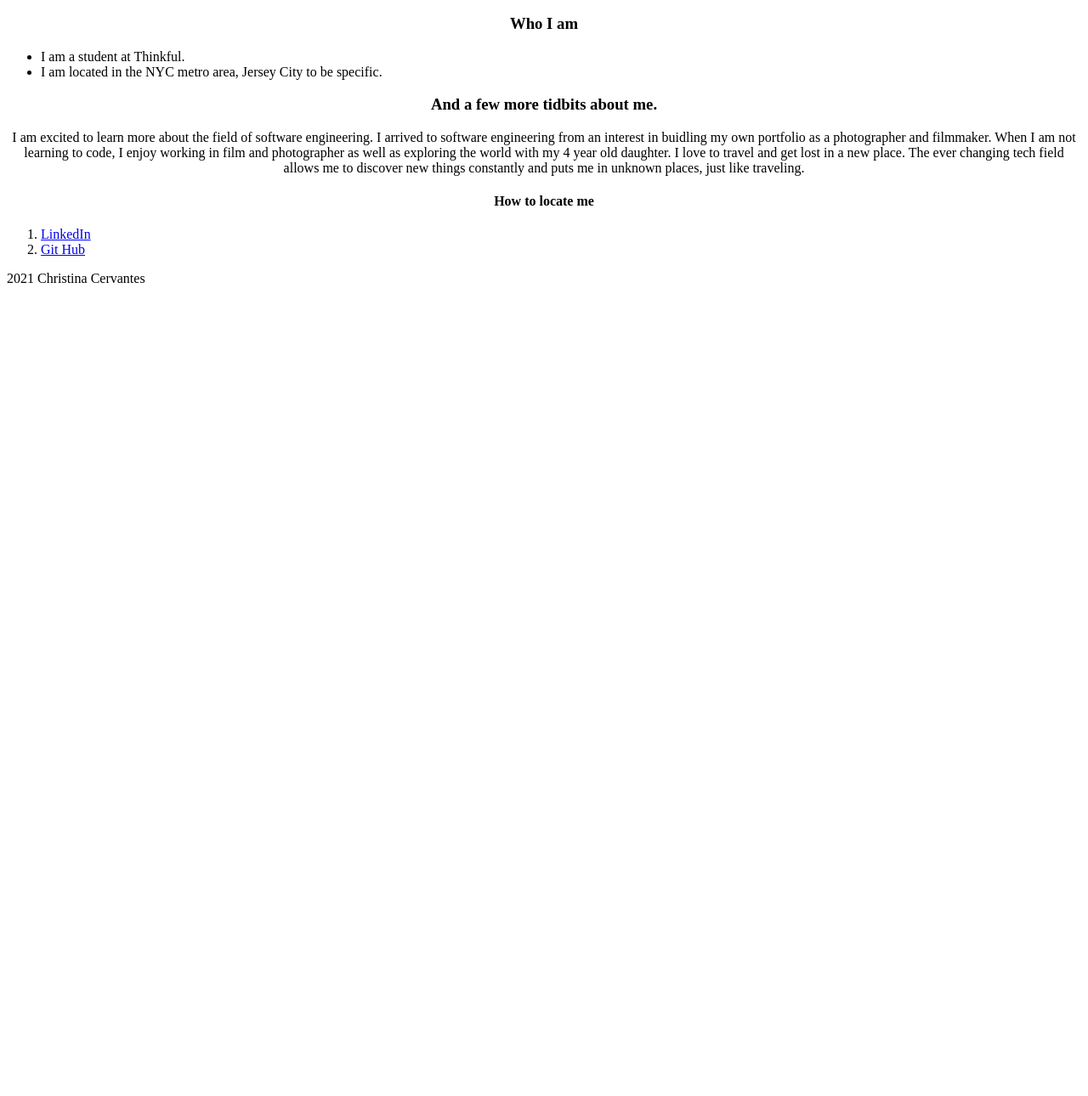
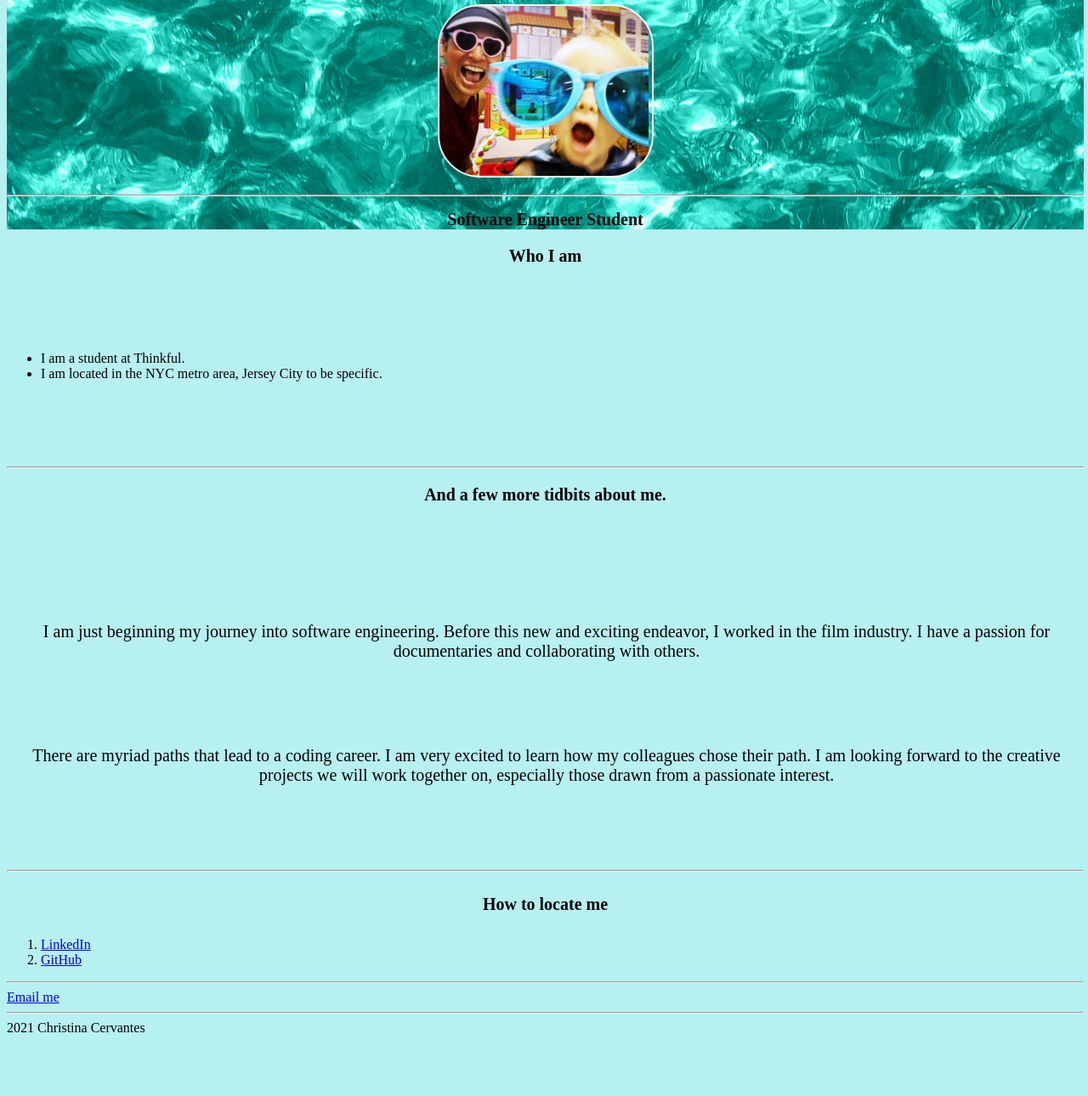
Before and after one commit to eyesforward/ChristinaCervantes, a plain HTML site: page index.html in a window 1280 px wide. Shown: the part 138-1428 px from the top of the page at 85% size. Before the commit the page ends 800 px from the top, so only its background shows below. Drawn offline with Linux system fonts and the light colour scheme.

Commit message:
Added more comments, links that open new pages and images now appear

```diff
--- a/index.html
+++ b/index.html
@@ -9,51 +9,68 @@
 
   </head>
 <!--add a background image full page -->
-<background>
-   <img src = "(img/water.jpg)"/>
-  </background>
+<body>
 
 <!--h1 and h2 to be main headings-->
+
+ <header>
+
   <main>
-  <body>
-    <div>
+    <section>
     <h1 class = "text-centered" > Christina Cervantes </h1>
-    </div>
+    </section>
+    </hr>
 
+    <section>
+      <h2 class ="imagecontainer">
+      </h2>
+      </section>
+  <hr>
     <h2 class= "text-centered" > Software Engineer Student </h2>
+   </header>
+<!--begin the intro as a list -->
 
-<!--begin the intro as a list -->
-    <div>
+    <section>
+
     <h3 class= "text-centered" >  Who I am </h3>
     <p class= "text-centered" >  <ul>
        <li> I am a student at Thinkful. </li>
-      <li> I am located in the NYC metro area, Jersey City to be specific.</li>
-      </ul>
+       <li> I am located in the NYC metro area, Jersey City to be specific.</li>
+        </ul>
     </p>
-    </div>
+    </section>
     </main>
 <!--More detailed info about me-->
+   <hr>
+   <section>
+    <h3 class= "text-centered" >  And a few more tidbits about me. </h3>
+    <br>
+    <p class= "text-centered" >   I am just beginning my journey into software engineering. Before this new and exciting endeavor, I worked in the film industry.  I have a passion for documentaries and collaborating with others. </p>
 
-   <article>
+    <p class = "text-centered">There are myriad paths that lead to a coding career. I am very excited to learn how my colleagues chose their path. I am looking forward to the creative projects we will work together on, especially those drawn from a passionate interest. </p>
+    </section>
 
-    <h3 class= "text-centered" >  And a few more tidbits about me. </h3>
-    <div>
-    <p class= "text-centered" >  I am excited to learn more about the field of software engineering. I arrived to software engineering from an interest in buidling my own portfolio as a photographer and filmmaker. When I am not learning to code, I enjoy working in film and photographer as well as exploring the world with my 4 year old daughter. I love to travel and get lost in a new place. The ever changing tech field allows me to discover new things constantly and puts me in unknown places, just like traveling.</p>
-    </div>
-    </article>
+  <hr>
+<!--create links to find. Clickable links with href and name in text-->
+  <nav>
+    <h4 class= "text-centered" >  How to locate me </h4>
+    <ol>
+      <li>  <a class= "linkedin" href=
+      "https://www.linkedin.com/in/chriscervantes" target= "_blank">LinkedIn</a>
+         </li>
+      <li>  <a class = "github" href = "https://github.com/eyesforward"target= "_blank" >GitHub</a>
+         </li>
+    </ol>
+<hr>
+    <section>
+      <a href= "mailto:eyesforwardfilms@gmail.com>Email"> Email me </a>
 
-<!--create links to find me-->
-    <h4 class= "text-centered" >  How to locate me </h4>
-    <ol> <li>
-      <a href=
-      "https://www.linkedin.com/in/chriscervantes">LinkedIn</a>
-      </li>
-      <li>
-        <a href = "https://github.com/eyesforward">Git Hub</a>
-      </li>
-    </ol>
+    </nav>
+
+<hr>
 <!-- not sure if I need a copyright but will at least at the date made-->
-    <footer>  2021 Christina Cervantes </footer>
+    <footer>  2021 Christina Cervantes
+     </footer>
 
 
 
--- a/style.css
+++ b/style.css
@@ -1,23 +1,96 @@
 /*add an image to fill background
 */
+body{
+  background-color: rgb(183, 240, 241);border-width: 2px;
+  margin-top: 100px;
+  margin-bottom: 100px;
+  margin-right: 5px;
+  margin-left: 8px;
+}
+
+
+/*Add image of me with round border*/
+.imagecontainer{
+  display: block;
+  margin-left: auto;
+  margin-right: auto;
+  width: 50%;
+  background-image:url(img/selfie.jpg);
+  float: center;
+  background-size: contain;
+  width: 250px;
+  height: 200px;
+  border: 2px solid whitesmoke;
+  border-radius:50%;
+  border-radius:50px;
+  padding:10x;
+  background-repeat:no-repeat;
+
+}
 .text-centered {
   text-align: center;
+  font-size: 20px
 }
-.img{
-  background-image: url(images/water.jpg);
-  background-size: cover;
-     min-height: 100%;
-   background-size: cover;
-   background-repeat: no-repeat;
-   background-position: center center;
+
+main{
+  background-color: turquoise; background-image: url(img/water.jpg); background-blend-mode:luminosity;
+  border-block-start-color: black; border-width: 3 px;
+}
+
+
+/*creating a unified look */
+
+h1 h2 {font-family:'Gill Sans', 'Gill Sans MT', Calibri, 'Trebuchet MS', sans-serif ; color: black ; font-style:oblique; text-align: center;
+font-kerning:inherit; font-size: 80px}
+
+ul ol {font-family:Cambria, Cochin, Georgia, Times, 'Times New Roman', serif; color: black; font-style: italic; list-style-position:inside; font-size: 30px;}
+
+/* adding margins to give a more professional look*/
+
+p {border-block-start-color: turqoise;
+  border-width: 2px;
+  margin-top: 100px;
+  margin-bottom: 100px;
+  margin-right: 5px;
+  margin-left: 8px;
+}
 
 }
+/*add psuedo classes to links and repeat colors*/
+.linkedin{
+/* unvisited link */
+a:link {
+  color: black;
+}
+/* visited link */
+a:visited {
+  color: rgb(0, 17, 255);
+}
+/* mouse over link */
+a:hover {
+  color: #FF00FF;
+}
+/* selected link */
+a:active {
+  color: rgb(255, 217, 0);
+}
+}
 
-m
-h1 h2 {font-family:'Gill Sans', 'Gill Sans MT', Calibri, 'Trebuchet MS', sans-serif ; color: black ; font-style:oblique; text-align: center}
-
-ul ol {font-family:Cambria, Cochin, Georgia, Times, 'Times New Roman', serif; color: black; font-style: italic; list-style-position:inside }
-
-
-p {border-block-start-color: turqoise; border-width: 2px}
-/*add image */
+.github{
+/* unvisited link */
+a:link {
+  color: black;
+}
+/* visited link */
+a:visited {
+  color: rgb(0, 17, 255);
+}
+/* mouse over link */
+a:hover {
+  color: #FF00FF;
+}
+/* selected link */
+a:active {
+  color: rgb(255, 217, 0);
+}
+}
```
Also changed, not shown: img/selfie.jpg (added).
